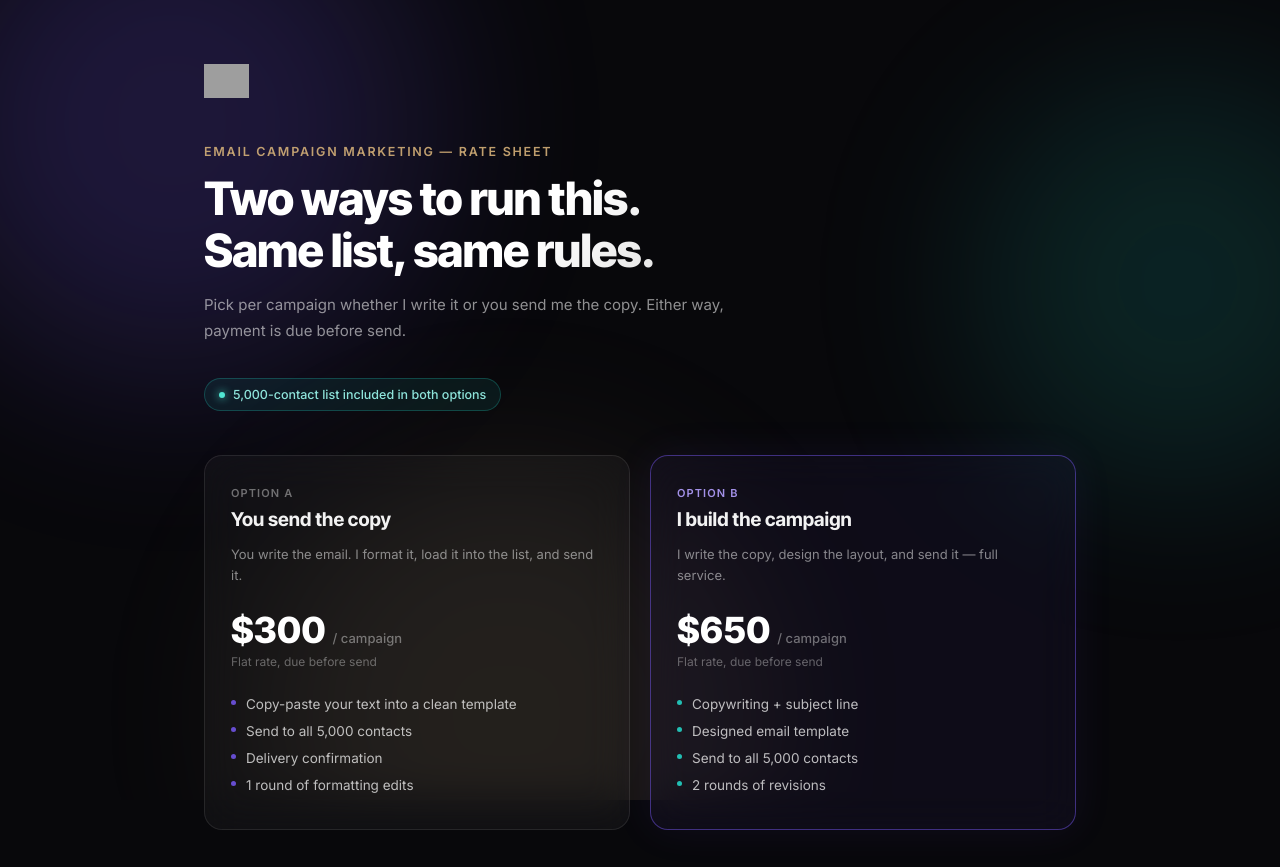
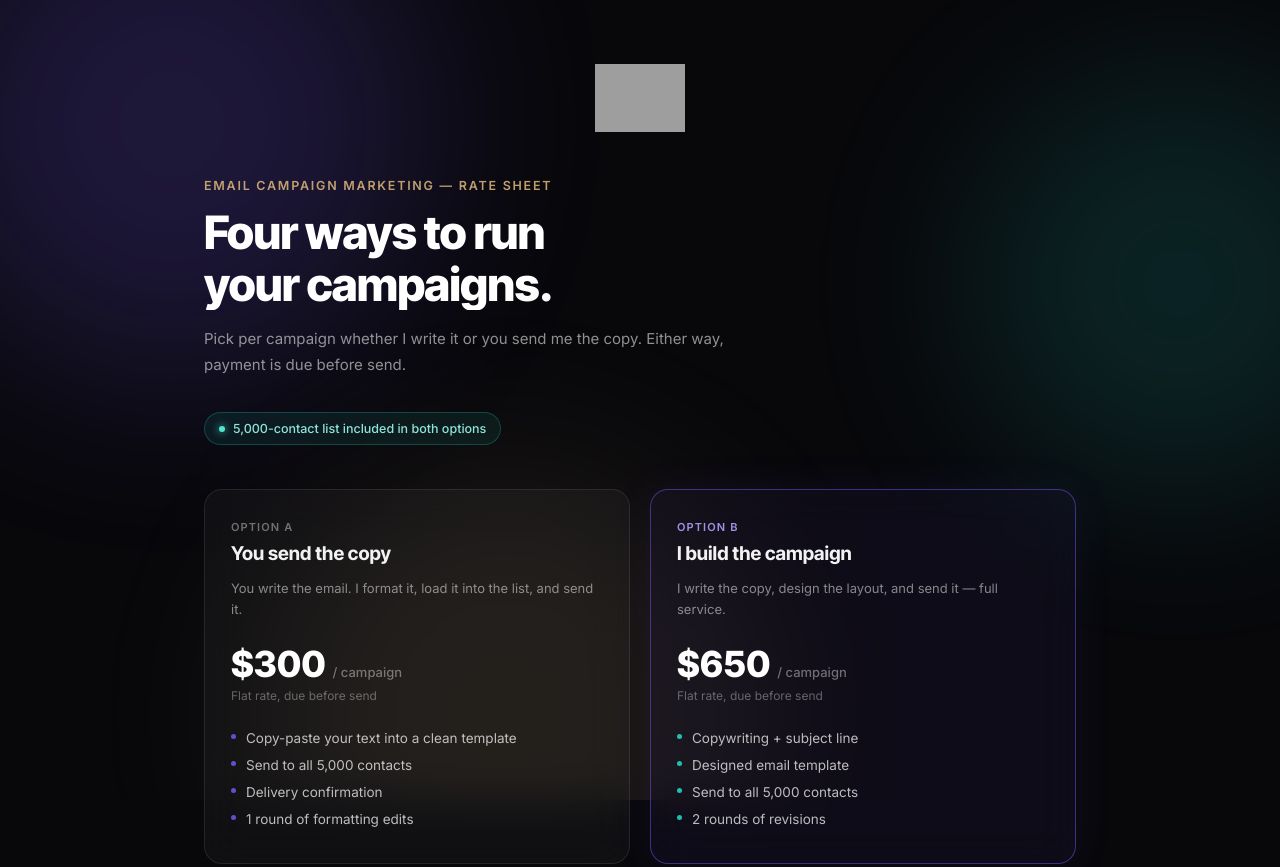
Before and after one commit to VauraAgency/email-marketing, a plain HTML site: page index.html in a window 1280 px wide. Shown: the top 867 px of the page. Drawn offline with Linux system fonts and the light colour scheme; grey boxes are pictures that could not be loaded.

Commit message:
New headline, centered larger logo

```diff
--- a/index.html
+++ b/index.html
@@ -298,13 +298,13 @@
 
 <div class="wrap">
 
-  <div class="brand">
-    <img src="https://vauraagency.com/vaura-logo-white.png" alt="VAURA" style="height:34px; width:auto; display:block;">
+  <div class="brand" style="justify-content:center;">
+    <img src="https://vauraagency.com/vaura-logo-white.png" alt="VAURA" style="height:68px; width:auto; display:block;">
   </div>
 
   <header>
     <div class="eyebrow">Email Campaign Marketing — Rate Sheet</div>
-    <h1>Two ways to run this.<br>Same list, same rules.</h1>
+    <h1>Four ways to run<br>your campaigns.</h1>
     <p class="sub">Pick per campaign whether I write it or you send me the copy. Either way, payment is due before send.</p>
     <div class="list-chip"><span class="dot"></span> 5,000-contact list included in both options</div>
   </header>
```
